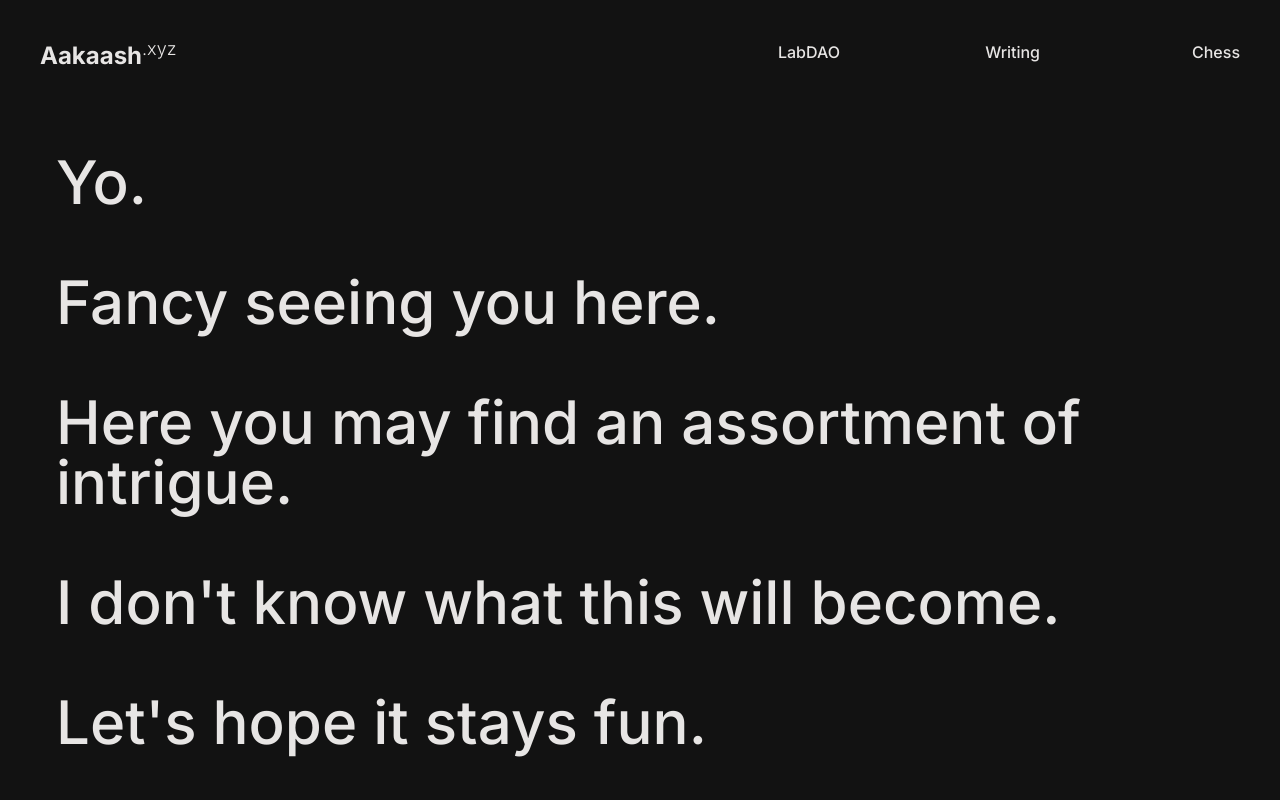
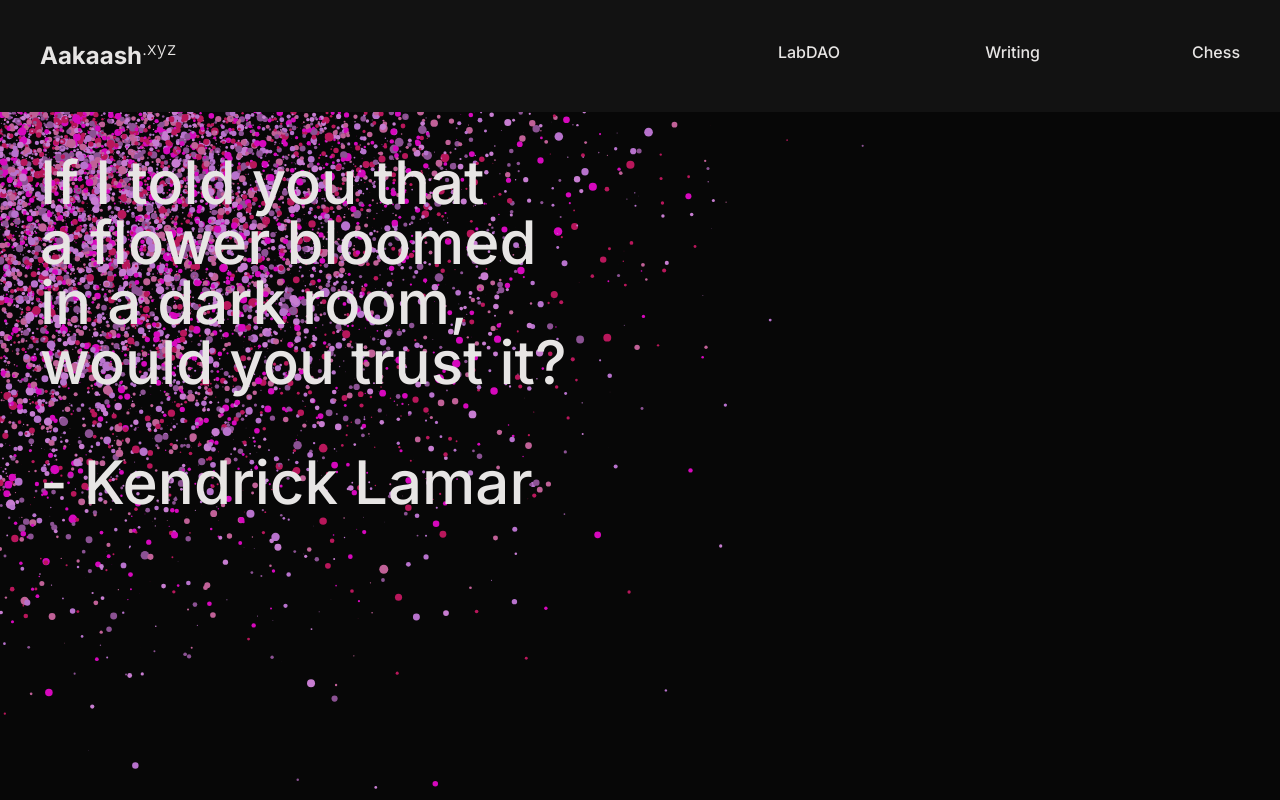
Before and after one commit to acashmoney/personal-website, a Next.js app: page / in a window 1280 px wide. Shown: the top 800 px of the page. Built offline with nearby package versions, Linux system fonts and the light colour scheme.

Commit message:
decent looking start

```diff
--- a/components/Footer.tsx
+++ b/components/Footer.tsx
@@ -1,6 +1,6 @@
 import Link from 'next/link'
 
-export default function Footer() {
+const Footer = () => {
     return (
         <>
             <footer className='p-10 bg-[#121212] block'>
@@ -27,3 +27,5 @@
         </>
     )
 }
+
+export default Footer;
--- a/components/NavBar.tsx
+++ b/components/NavBar.tsx
@@ -1,7 +1,7 @@
 import Link from 'next/link'
 import { useState } from 'react'
 
-export default function NavBar() {
+const NavBar = () => {
     const [active, setActive] = useState(false);
 
     const handleClick = () => {
@@ -10,33 +10,35 @@
 
     return (
         <div>
-            <nav className="grid grid-cols-2 bg-[#121212] p-10 text-stone-200">
+            <nav className="grid grid-cols-2 bg-[#121212] p-10 text-stone-200 navbar-transition">
                 <Link href='/' className='text-2xl font-bold'>
-                    <p className='transition duration-500 hover:text-sky-600'>
+                    <h1 className='transition duration-500 hover:text-sky-600'>
                         Aakaash
-                            <sup className='font-features sups text-lg font-light'>
-                                .xyz
-                            </sup>
-                    </p>
+                        <sup className='font-features sups text-lg font-light'>
+                            .xyz
+                        </sup>
+                    </h1>
                 </Link>
                 <div id='sub-pages' className='grid grid-cols-3 font-medium'>
                     <Link href='https://labdao.xyz' className='flex justify-end'>
-                        <p>
+                        <h2>
                             LabDAO
-                        </p>
+                        </h2>
                     </Link>
                     <Link href='' className='flex justify-end'>
-                        <p>
+                        <h2>
                             Writing
-                        </p>
+                        </h2>
                     </Link>
                     <Link href='/chess' className='flex justify-end'>
-                        <p>
+                        <h2>
                             Chess
-                        </p>
+                        </h2>
                     </Link>
                 </div>
             </nav>
         </div>
     )
 }
+
+export default NavBar;
--- /dev/null
+++ b/components/ParticleBackground.tsx
@@ -0,0 +1,175 @@
+import React, { useRef, useEffect, useState } from 'react';
+import type p5 from 'p5';
+import type { Color } from 'p5';
+import useWindowSize from '../hooks/useWindowSize';
+
+interface ParticleBackgroundProps {
+  className?: string;
+  navBarHeight: number;
+  footerHeight: number;
+}
+
+const ParticleBackground: React.FC<ParticleBackgroundProps> = ({ className, navBarHeight, footerHeight }) => {
+  const canvasRef = useRef<HTMLDivElement>(null);
+  const goldenRatio = 1.61803398875;
+  const { width, height } = useWindowSize();
+
+  useEffect(() => {
+    let p5Instance: p5;
+    let colors: Color[] = [];
+    let particles: Particle[] = [];
+
+    let prevWindowWidth: number;
+    let prevWindowHeight: number;
+
+    class Particle {
+      x: number;
+      y: number;
+      vx: number;
+      vy: number;
+      color: Color;
+      size: number;
+      sizeAmplitude: number;
+      sizeFrequency: number;
+      sizePhase: number;
+      targetHue: number;
+
+      constructor(p: p5) {
+        this.x = p.random(0, (1 - (1 / goldenRatio)) * p.width);
+        this.y = p.random(0, (1 - (1 / goldenRatio)) * p.height);
+        this.vx = p.randomGaussian(-0.5, 0.5);
+        this.vy = p.randomGaussian(-0.5, 0.5);
+        this.color = colors[p.floor(p.random(colors.length))];
+        this.size = p.random(1, 5);
+        this.sizeAmplitude = p.random(0.5, 5);
+        this.sizeFrequency = p.random(0.005, 0.05);
+        this.sizePhase = p.random(0, 2 * p.PI);
+        this.targetHue = p.hue(this.color);
+      }
+
+      update(p: p5) {
+        this.x += this.vx;
+        this.y += this.vy;
+
+        if (this.x < 0 || this.x > p.width) this.vx *= -1;
+        if (this.y < 0 || this.y > p.height) this.vy *= -1;
+      }
+
+      display(p: p5) {
+        const size = this.size + this.sizeAmplitude * p.sin(p.frameCount * this.sizeFrequency + this.sizePhase);
+        p.fill(this.color);
+        p.ellipse(this.x, this.y, size, size);
+      }
+
+      updatePosition(p: p5, prevWidth: number, prevHeight: number) {
+        this.x *= p.width / prevWidth;
+        this.y *= p.height / prevHeight;
+      }
+
+      updateColor(p: p5) {
+        const currentHue = p.hue(this.color);
+        const newHue = p.lerp(currentHue, this.targetHue, 0.01);
+        const saturation = p.saturation(this.color);
+        const brightness = p.brightness(this.color);
+
+        this.color = p.color(newHue, saturation, brightness);
+      }
+    }
+
+    const generateColors = (p: p5) => {
+      const baseHue = p.random(360);
+      const numColors = p.random(3, 8);
+
+	  for (let i = 0; i < numColors; i++) {
+        const hue = (baseHue + p.random(-30, 30) + 360) % 360;
+        const saturation = p.random(40, 100);
+        const brightness = p.random(40, 100);
+        colors.push(p.color(hue, saturation, brightness));
+      }
+    };
+
+    const generateParticles = (p: p5) => {
+      const numParticles = p.random(4000, 10000);
+
+      for (let i = 0; i < numParticles; i++) {
+        particles.push(new Particle(p));
+      }
+    };
+
+    const loadP5 = async () => {
+      const P5 = (await import('p5')).default;
+
+      const sketch = (p: p5) => {
+		p.setup = () => {
+			if (canvasRef.current) {
+			  const existingCanvas = canvasRef.current.querySelector("canvas");
+			  if (existingCanvas) {
+				existingCanvas.remove();
+			  }
+			  p.createCanvas(p.windowWidth, p.windowHeight).parent(canvasRef.current);
+
+			  p.colorMode(p.HSB, 360, 100, 100);
+			  generateColors(p);
+			  generateParticles(p);
+			  prevWindowWidth = p.windowWidth;
+			  prevWindowHeight = p.windowHeight;
+			}
+		  };
+
+
+		  p.windowResized = () => {
+			p.resizeCanvas(p.windowWidth, p.windowHeight);
+
+			const newWidth = p.windowWidth;
+			const newHeight = p.windowHeight;
+
+			for (const particle of particles) {
+			  particle.updatePosition(p, prevWindowWidth, prevWindowHeight);
+			}
+
+			prevWindowWidth = newWidth;
+			prevWindowHeight = newHeight;
+		  };
+
+        p.draw = () => {
+          p.background('#070707');
+          p.noStroke();
+
+          for (const particle of particles) {
+            particle.update(p);
+            particle.display(p);
+          }
+        };
+      };
+
+      if (canvasRef.current) {
+        p5Instance = new P5(sketch, canvasRef.current);
+      }
+    };
+
+    loadP5();
+
+    return () => {
+      if (p5Instance) {
+        p5Instance.remove();
+      }
+    };
+  }, []);
+
+  return (
+    <>
+		<div
+			className="relative"
+			style={{ height: `calc(100vh - ${navBarHeight}px - ${footerHeight}px)` }}
+		>
+			<div
+				ref={canvasRef}
+				className={className}
+				style={{ width: width, height: `calc(100vh - ${navBarHeight}px - ${footerHeight}px)` }}
+			/>
+		</div>
+    </>
+  );
+};
+
+export default ParticleBackground;
--- /dev/null
+++ b/hooks/useWindowSize.ts
@@ -0,0 +1,26 @@
+import { useState, useEffect } from 'react';
+
+const useWindowSize = () => {
+  const [windowSize, setWindowSize] = useState({
+    width: typeof window !== 'undefined' ? window.innerWidth : 0,
+    height: typeof window !== 'undefined' ? window.innerHeight : 0,
+  });
+
+  useEffect(() => {
+    const handleResize = () => {
+      setWindowSize({
+        width: window.innerWidth,
+        height: window.innerHeight,
+      });
+    };
+
+    window.addEventListener('resize', handleResize);
+    return () => {
+      window.removeEventListener('resize', handleResize);
+    };
+  }, []);
+
+  return windowSize;
+};
+
+export default useWindowSize;
--- a/pages/_app.tsx
+++ b/pages/_app.tsx
@@ -1,20 +1,21 @@
-import '../styles/globals.css'
-import type { AppProps } from 'next/app'
-import { motion } from 'framer-motion'
-import { Router } from 'next/router'
-import NavBar from '../components/NavBar'
-import Footer from '../components/Footer'
-import { Inter } from '@next/font/google'
+import '../styles/globals.css';
+import type { AppProps } from 'next/app';
+import { motion } from 'framer-motion';
+import { Router } from 'next/router';
+import NavBar from '../components/NavBar';
+import Footer from '../components/Footer';
+import ParticleBackground from '../components/ParticleBackground';
+import { Inter } from '@next/font/google';
 
-const inter = Inter({ subsets: ['latin'] })
+const inter = Inter({ subsets: ['latin'] });
 
 export default function App({ Component, pageProps, router }: AppProps) {
   return (
     <>
       <motion.div
         key={router.route}
-        initial='initial'
-        animate='animate'
+        initial="initial"
+        animate="animate"
         variants={{
           initial: {
             opacity: 0,
@@ -24,14 +25,16 @@
           },
         }}
       >
-        <div className='bg-[#121212]'>
-          <main className={inter.className}>
+        <main className={`${inter.className} bg-transparent min-h-screen flex flex-col`}>
+          <div className="bg-[#121212]">
             <NavBar />
-            <Component {...pageProps} />
+          </div>
+          <Component {...pageProps} />
+          <div className="bg-[#121212]">
             <Footer />
-          </main>
-        </div>
+          </div>
+        </main>
       </motion.div>
     </>
-  )
+  );
 }
--- a/pages/index.tsx
+++ b/pages/index.tsx
@@ -1,37 +1,37 @@
-import Head from 'next/head'
-import Image from 'next/image'
-import styles from '../styles/Home.module.css'
+import Head from 'next/head';
+import ParticleBackground from '../components/ParticleBackground';
 
-export default function Home() {
+const Home: React.FC = () => {
 	return (
-    <div className={styles.container}>
+		<>
+			<div className="relative min-h-screen flex flex-col">
+				<ParticleBackground
+					className="absolute top-0 left-0 z-[-1] w-full h-full"
+					navBarHeight={40}
+					footerHeight={40}
+				/>
 				<Head>
 					<title>Aakaash</title>
 					<meta name="description" content="am i dreaming...?" />
 					<link rel="icon" href="/favicon.ico" />
 				</Head>
-      <main className='pl-6 pt-10 pb-10'>
-        <h1 className='flex text-6xl font-medium text-stone-200'>
-          Yo.
+				<main className="absolute top-0 pb-10 flex-grow" style={{ marginTop: '40px', marginLeft: '40px'}}>
+					<div className="flex text-6xl font-medium text-stone-200">
+						If I told you that
 						<br/>
+						a flower bloomed
 						<br/>
-        </h1>
-        <h3 className='flex text-6xl font-medium text-stone-200'>
-          Fancy seeing you here.
-          <br/>
-          <br/>
-          Here you may find an assortment of intrigue.
-          <br/>
-          <br/>
-          I don't know what this will become.
-          <br/>
-          <br/>
-          Let's hope it stays fun.
-          <br/>
-          <br/>
-          Cheers.
-        </h3>
+						in a dark room,
+						<br />
+						would you trust it?
+						<br />
+						<br />
+						- Kendrick Lamar
+					</div>
 				</main>
 			</div>
-  )
-}
+		</>
+	);
+};
+
+export default Home;
--- a/styles/Home.module.css
+++ b/styles/Home.module.css
@@ -73,6 +73,21 @@
   max-width: 800px;
 }
 
+.navbar-transition::after {
+  content: '';
+  position: absolute;
+  bottom: 0;
+  left: 0;
+  right: 0;
+  height: 10%;
+  background: linear-gradient(
+    to bottom,
+    rgba(18, 18, 18, 1) 0%,
+    rgba(18, 18, 18, 0) 100%
+  );
+  pointer-events: none;
+}
+
 .card {
   margin: 1rem;
   padding: 1.5rem;
--- a/tailwind.config.js
+++ b/tailwind.config.js
@@ -10,7 +10,7 @@
     extend: {
       fontFamily: {
         sans: ['Inter var', ...defaultTheme.fontFamily.sans],
-      }
+      },
     },
   },
   plugins: [],
```
Also changed, not shown: package.json (+7 -0 lines), 2 other files (tests, documents, lock files or other folders). Lines whose indentation alone changed are shown as unchanged.
